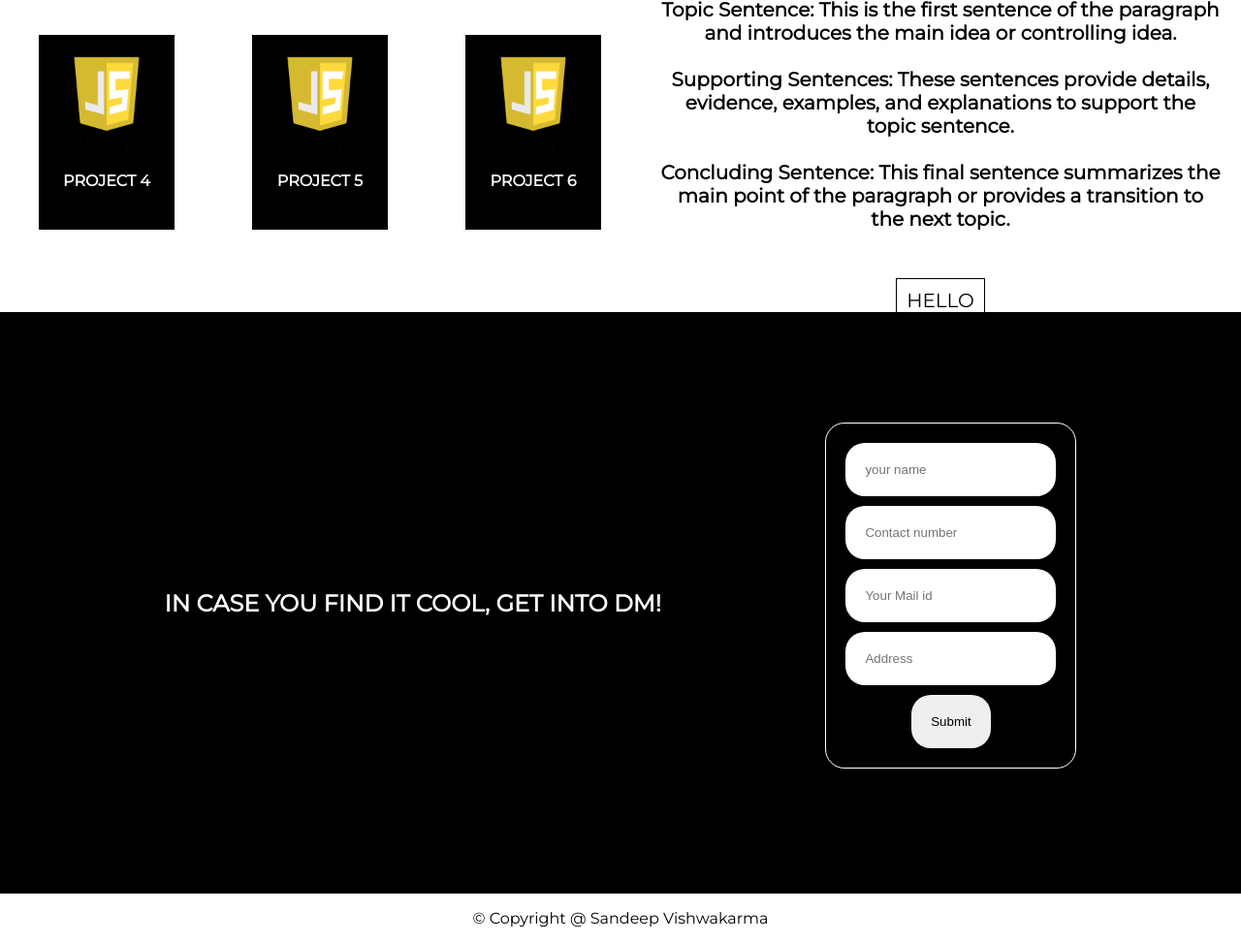
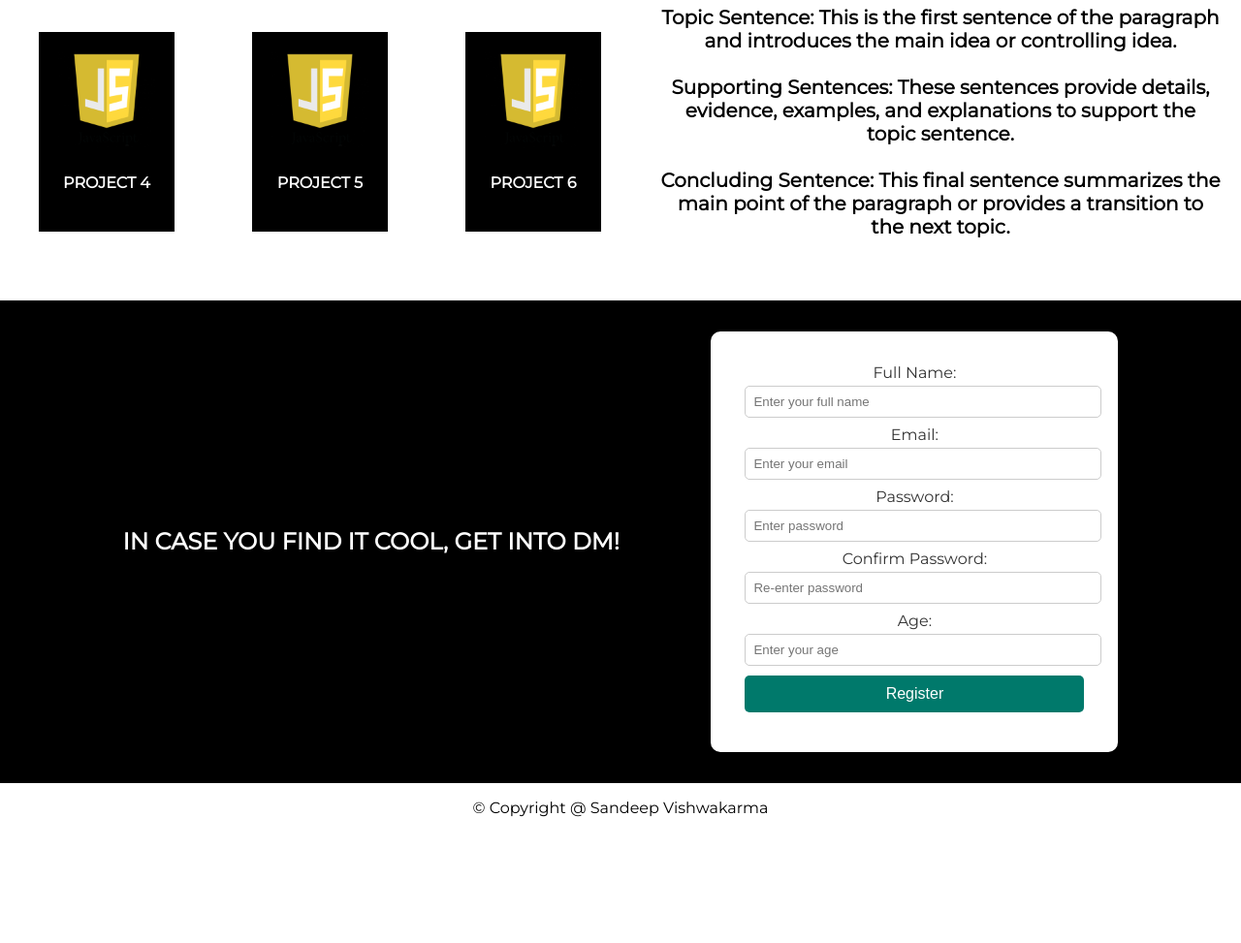
Before and after one commit to sandeep-tcet/Portfolio, a plain HTML site: page index.html in a window 1280 px wide. Shown: the part 1739-2712 px from the top of the page at 97% size. After the commit the page ends 2598 px from the top, so only its background shows below. Drawn offline with Linux system fonts and the light colour scheme.

Commit message:
new registration

```diff
--- a/index.html
+++ b/index.html
@@ -1,12 +1,56 @@
-<!docktype html>
-<head><title>My Portfolio</title></head>
+<!DOCTYPE html>
+<html>
+<head><title>My Portfolio</title>
 <link rel="stylesheet" href="style.css">
 <link href='https://fonts.googleapis.com/css?family=Montserrat' rel='stylesheet'>
 <script>
-    function sumbitme(){
-        alert("Form submited");
-    }
-</script>
+    document.getElementById("registrationForm").addEventListener("submit", function (event) {
+  event.preventDefault();
+
+  let name = document.getElementById("name").value.trim();
+  let email = document.getElementById("email").value.trim();
+  let password = document.getElementById("password").value.trim();
+  let confirmPassword = document.getElementById("confirmPassword").value.trim();
+  let age = document.getElementById("age").value.trim();
+  let errorMessage = document.getElementById("error-message");
+
+  // Basic validation
+  if (name === "" || email === "" || password === "" || confirmPassword === "" || age === "") {
+    errorMessage.textContent = " All fields are required.";
+    return;
+  }
+
+  // Email format check
+  let emailPattern = /^[^ ]+@[^ ]+\.[a-z]{2,3}$/;
+  if (!email.match(emailPattern)) {
+    errorMessage.textContent = " Please enter a valid email address.";
+    return;
+  }
+
+  // Password length
+  if (password.length < 6) {
+    errorMessage.textContent = " Password must be at least 6 characters.";
+    return;
+  }
+
+  // Password match
+  if (password !== confirmPassword) {
+    errorMessage.textContent = "Passwords do not match.";
+    return;
+  }
+
+  // Age validation
+  if (age < 18) {
+    errorMessage.textContent = "You must be at least 18 years old.";
+    return;
+  }
+
+  // If all good
+  errorMessage.style.color = "green";
+  errorMessage.textContent = " Registration successful!";
+//   this.reset();
+});
+</script></head>
 <body>
 <nav>
 <ul>
@@ -105,9 +149,9 @@ Topic Sentence: This is the first sentence of the paragraph and introduces the m
 Supporting Sentences: These sentences provide details, evidence, examples, and explanations to support the topic sentence. <br><br>
 Concluding Sentence: This final sentence summarizes the main point of the paragraph or provides a transition to the next topic.<br><br>
     </h2>
-<a href="file:///C:/Users/Admin/Desktop/SANDEEP/B.pdf" download="" target="_blank" style="color: #000; padding: 10px; border: 1px solid #000;">
+<!-- <a href="/B.pdf" download="" target="_blank" style="color: #000; padding: 10px; border: 1px solid #000;">
   HELLO
-</a>
+</a>     -->
 
 </div>
 
@@ -116,13 +160,25 @@ Concluding Sentence: This final sentence summarizes the main point of the paragr
 <section id="Contact">
 <div class="s4d1"><h1>IN CASE YOU FIND IT COOL, GET INTO DM!</h1></div>
 <div class="s4d2">
-<form action="submit" method="Post">
-<input type="text" name="Name" id="name" placeholder="your name" required>
-<input type="text" name="Contact" id="Contacts" placeholder="Contact number" maxlength="10" required>
-<input type="email" id="email" name="email" pattern="^[a-zA-Z0-9._%+-]+@[a-zA-Z0-9.-]+\\.[a-zA-Z]{2,}$" placeholder="Your Mail id" required>
-<input type="text" name="Address" id ="Address" placeholder="Address" required>
-<input type="submit" id="submit" onclick="sumbitme()">
-</form>
+<form id="registrationForm">
+      <label for="name">Full Name:</label>
+      <input type="text" id="name" placeholder="Enter your full name">
+
+      <label for="email">Email:</label>
+      <input type="text" id="email" placeholder="Enter your email">
+
+      <label for="password">Password:</label>
+      <input type="password" id="password" placeholder="Enter password">
+
+      <label for="confirmPassword">Confirm Password:</label>
+      <input type="password" id="confirmPassword" placeholder="Re-enter password">
+
+      <label for="age">Age:</label>
+      <input type="number" id="age" placeholder="Enter your age">
+
+      <button type="submit">Register</button>
+      <p id="error-message"></p>
+    </form>
 </div>
 
 </section>
--- a/style.css
+++ b/style.css
@@ -63,9 +63,10 @@ display: flex;
 justify-content: space-evenly;
 align-items:center;
 text-align: center;
-height:600px;
+height:auto;
 background-color:#000;
 color:#fff ;
+padding: 2rem;
 
 }
 .s2d1{
@@ -104,13 +105,8 @@ text-align: center;
 height:auto;
 }
 
-.s4d2{
-    justify-content: center;
-    text-align: center;
-    align-items: center;
 
-}
-form{
+/* form{
     display: flex;
     flex-direction: column;
     gap: 10px;
@@ -126,4 +122,52 @@ form input{
     padding: 20px;
     border: #FFF;
     border-radius: 20px;
+} */
+.s4d2 {
+  background: #fff;
+  padding: 25px 35px;
+  border-radius: 10px;
+  box-shadow: 0 5px 15px rgba(0,0,0,0.2);
+  width: 350px;
 }
+
+h2 {
+  text-align: center;
+  margin-bottom: 20px;
+  color: #00796b;
+}
+
+label {
+  display: block;
+  margin: 8px 0 4px;
+  color: #333;
+}
+
+input {
+  width: 100%;
+  padding: 8px;
+  border: 1px solid #ccc;
+  border-radius: 5px;
+}
+
+button {
+  width: 100%;
+  padding: 10px;
+  background: #00796b;
+  color: white;
+  font-size: 16px;
+  border: none;
+  border-radius: 5px;
+  margin-top: 10px;
+  cursor: pointer;
+}
+
+button:hover {
+  background: #004d40;
+}
+
+#error-message {
+  color: red;
+  margin-top: 10px;
+  text-align: center;
+}
```
